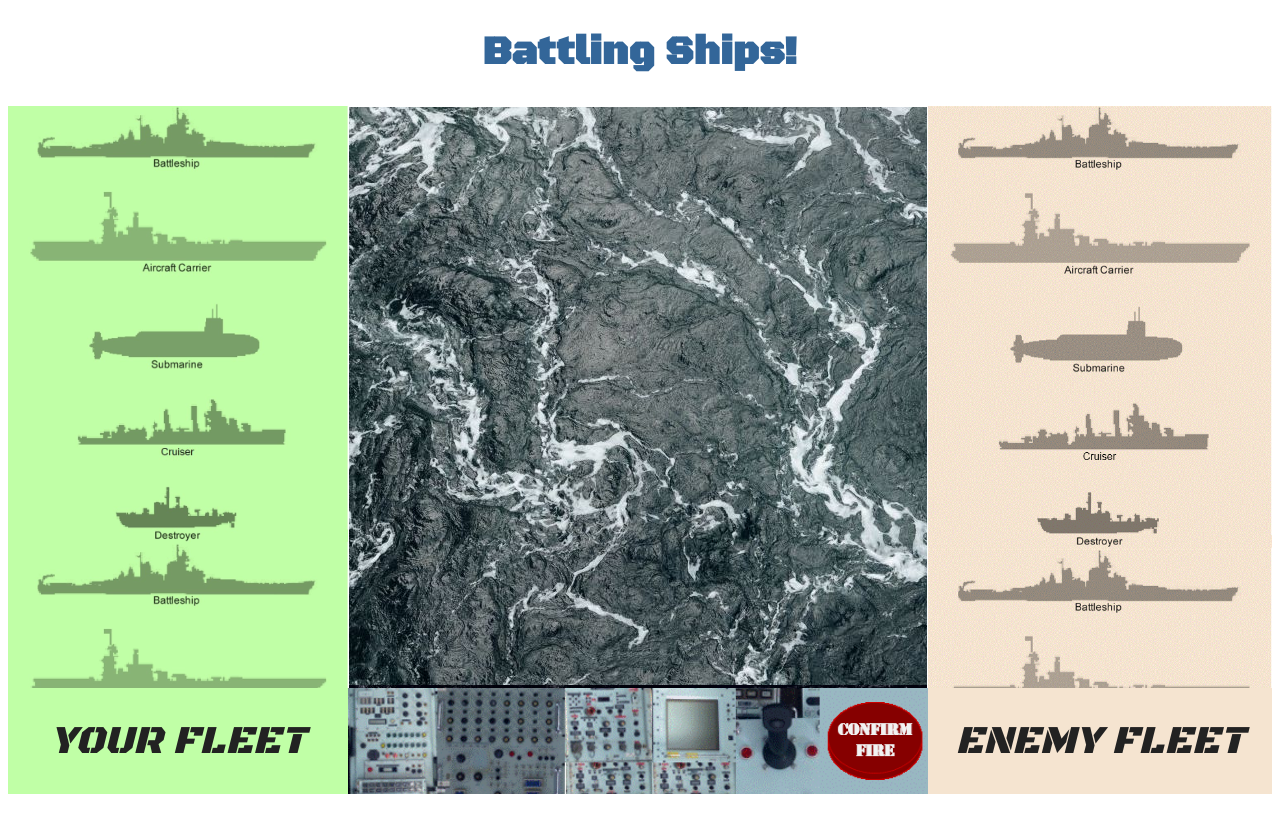
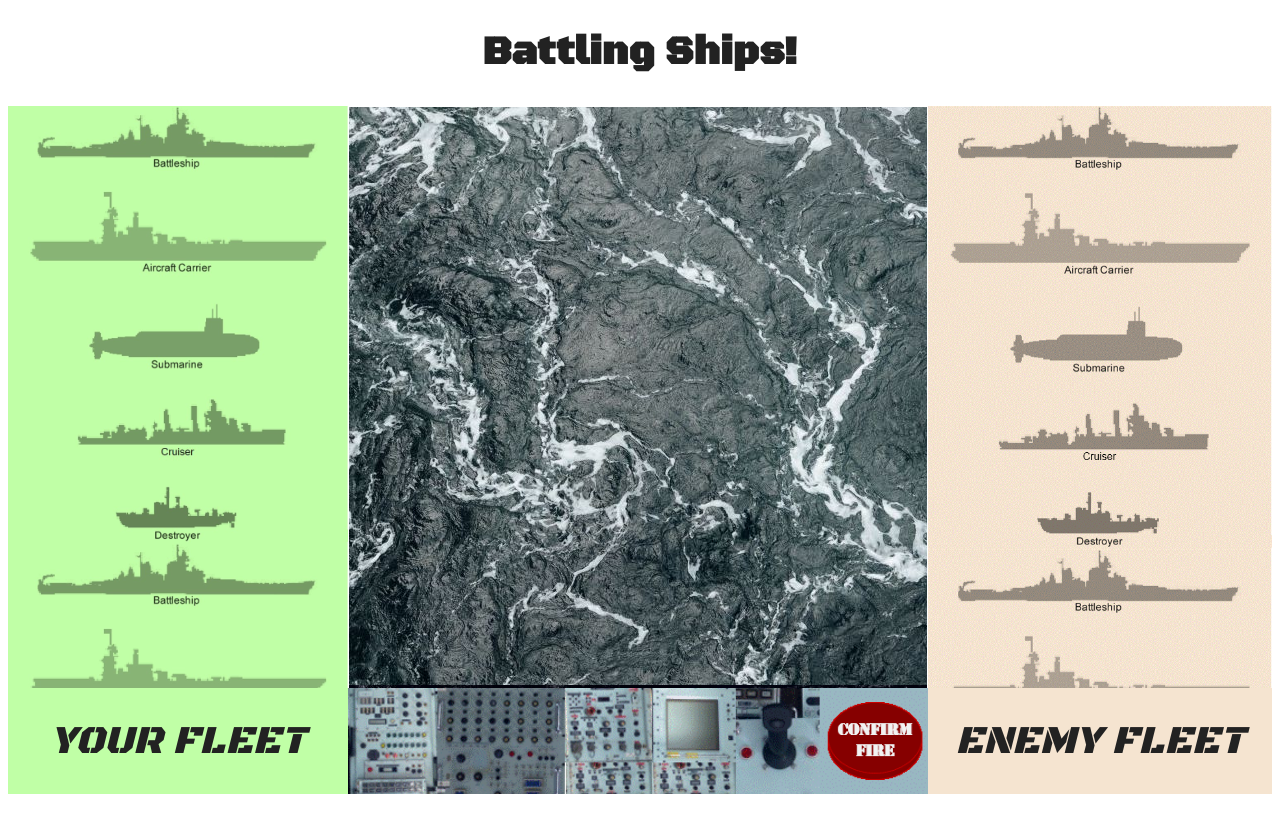
Before and after one commit to stevesteveclevesteve/battleship-angular, an Angular app: page / in a window 1280 px wide. Built offline with nearby package versions, Linux system fonts and the light colour scheme.

Commit message:
Google Fonts API working

```diff
--- a/src/app/app.component.css
+++ b/src/app/app.component.css
@@ -1,5 +1,5 @@
 h1 {
-  color: #369;
+  color: #222;
   font-family: 'Black Ops One', 'Bernard MT', Arial, Helvetica, sans-serif;
   font-size: 250%;
   align-content: center;
--- a/src/app/app.component.html
+++ b/src/app/app.component.html
@@ -1,4 +1,6 @@
-<h1><div class="font-effect-anaglyph">{{ title }}</div></h1>
+<link rel="stylesheet" href="https://fonts.googleapis.com/css?family=Black+Ops+One&effect=anaglyph|fire-animation&display=swap" />
+
+<h1 class="font-effect-anaglyph">{{ title }}</h1>
 
 <table>
   <tr>
@@ -6,7 +8,6 @@
   </tr>
   <tr class="mapTr">
     <td class="statusTrMyShips">
-
     </td>
     <td class="mapTd">
       <div class="mapContainer" [@slide]="userTurn" style="max-height: 580px;">
@@ -15,7 +16,6 @@
       </div>
     </td>
     <td class="statusTrEnemyShips">
-
     </td>
   </tr>
   <tr>
--- a/src/index.html
+++ b/src/index.html
@@ -8,7 +8,7 @@
   <link rel="icon" type="image/x-icon" href="favicon.ico">
   <link rel="preconnect" href="https://fonts.googleapis.com">
   <link rel="preconnect" href="https://fonts.gstatic.com" crossorigin>
-  <link href="https://fonts.googleapis.com/css2?family=Black+Ops+One&display=swap" rel="stylesheet" />
+  <link rel="stylesheet" href="https://fonts.googleapis.com/css2?family=Black+Ops+One&effect=anaglyph|fire-animation&display=swap" />
 </head>
 <body>
   <app-root></app-root>
```
